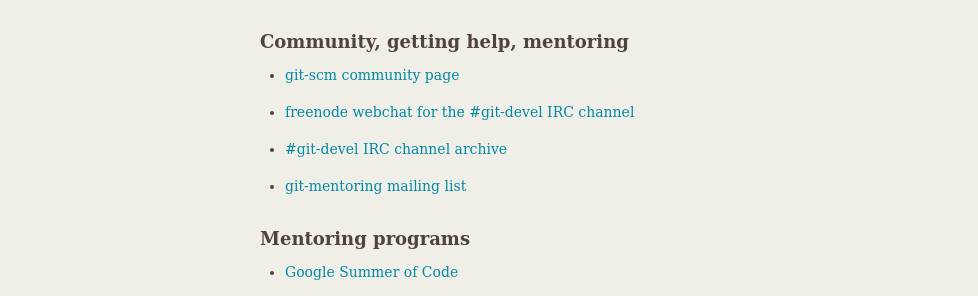
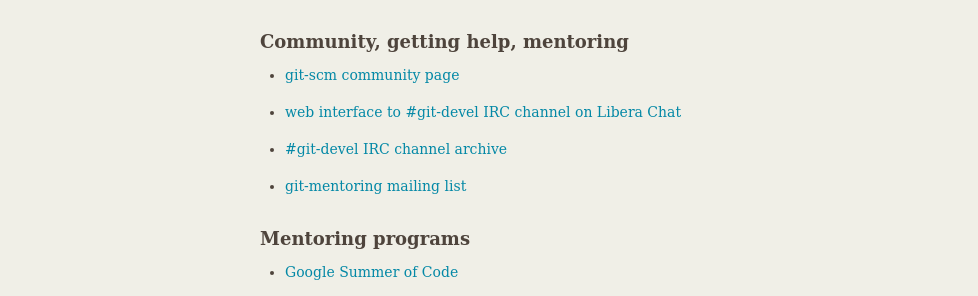
Before and after one commit to git/git.github.io, a Jekyll site: the page built from Hacking-Git.md, in a window 1280 px wide. Shown: the part 1677-1973 px from the top of the page, without its empty margins (149-1127 px from the left). Built offline with Jekyll 4.4.1, drawn with Linux system fonts in a browser that asks for light colours.

Commit message:
Update IRC link to Libera Chat
Many of the regulars on #git-devel are now on Libera Chat, to the extent
that the community page now lists it as the IRC Channel[1]. This will
help new contributors find the right place, if they choose to ask
questions on `#git-devel`.

[1] https://git-scm.com/community

```diff
--- a/Hacking-Git.md
+++ b/Hacking-Git.md
@@ -90,7 +90,7 @@
 
 * [git-scm community page](https://git-scm.com/community)
 
-* [freenode webchat for the #git-devel IRC channel](https://webchat.freenode.net/#git-devel)
+* [web interface to #git-devel IRC channel on Libera Chat](https://web.libera.chat/#git-devel)
 
 * [#git-devel IRC channel archive](https://colabti.org/irclogger/irclogger_logs/git-devel)
 
```
